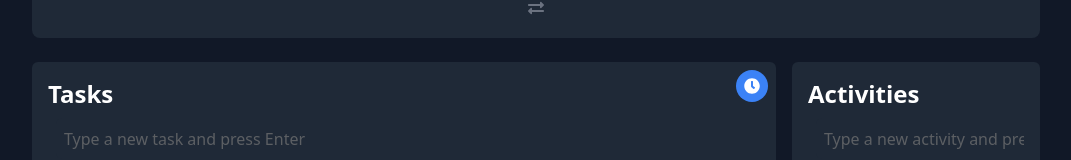
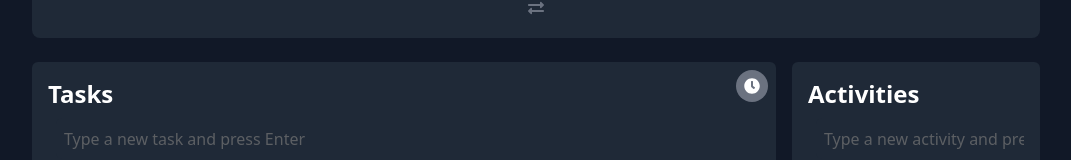
Before and after one commit to AlexZan/task-fusion, a React (Create React App) app: page / in a window 1280 px wide. Shown: the part 279-439 px from the top of the page, without its empty margins (104-1175 px from the left). Built offline with nearby package versions, Linux system fonts and the light colour scheme.

Commit message:
repeat task button grey default

```diff
--- a/src/App.js
+++ b/src/App.js
@@ -12,12 +12,13 @@ function RepeatTasksButton({ onClick }) {
   return (
     <button
       onClick={onClick}
-      className="bg-blue-500 text-white rounded-full w-8 h-8 flex items-center justify-center absolute top-0 right-0 m-2 hover:bg-blue-700 transition-colors duration-200 cursor-pointer z-10"
+      className="bg-gray-500 text-white rounded-full w-8 h-8 flex items-center justify-center absolute top-0 right-0 m-2 hover:bg-blue-500 transition-colors duration-200 cursor-pointer z-10"
     >
-      <FaClock size={16} className="text-white-500 hover:text-gray-700 transition-colors duration-200" />
+      <FaClock size={16} className="text-white-500 hover:text-white transition-colors duration-200" />
     </button>
   );
 }
+
 
 function App() {
   const [isRepeatingTasksModalOpen, setIsRepeatingTasksModalOpen] = useState(false);
```
